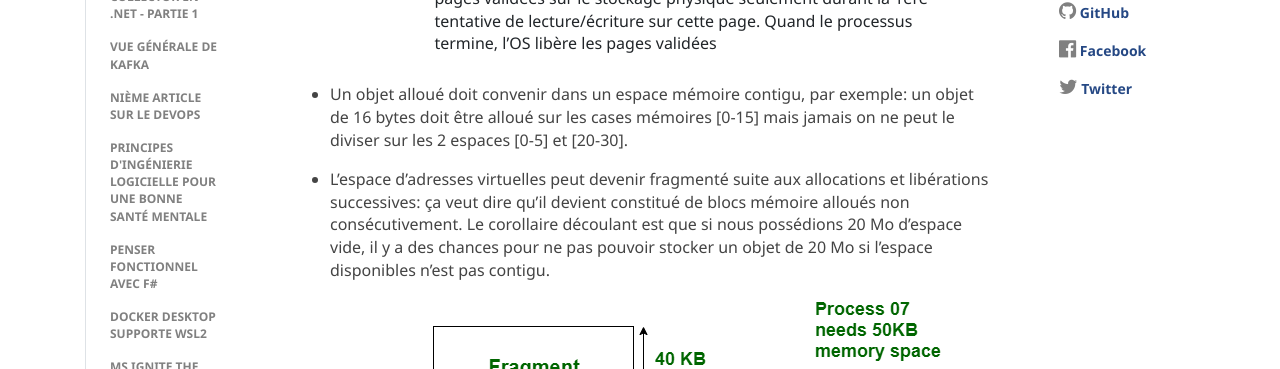
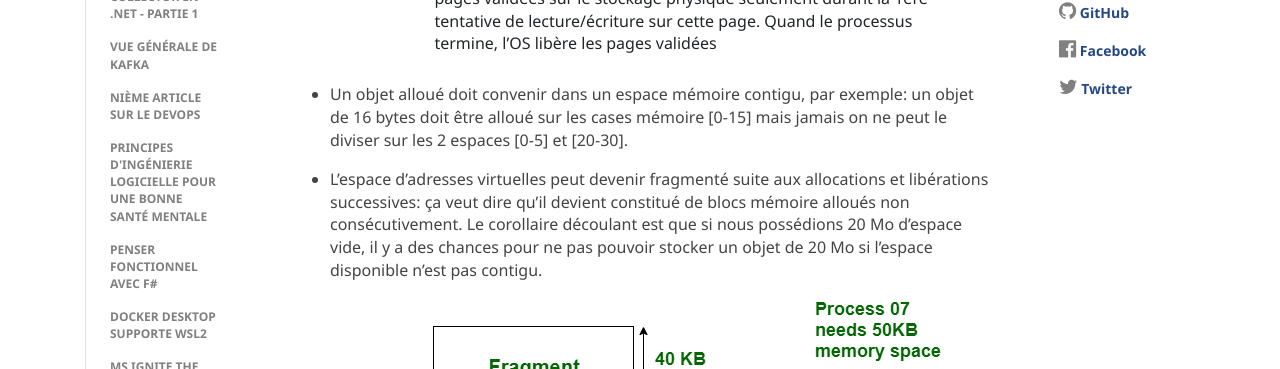
Before and after one commit to neosys-opentech/blog, a Jekyll site: the page built from _posts/2020-08-09-net-gc-part1.md, in a window 1280 px wide and 900 px high, scrolled down 1610 px. Shown: the part 177-546 px from the top of the window. Built offline with Jekyll 4.4.1, drawn with Linux system fonts in a browser that asks for light colours; nearby versions of some CDN libraries; emoji names are drawn with the system emoji font; some of the changed text lies outside the part shown.

Commit message:
typo 2 gc part 1

```diff
--- a/_posts/2020-08-09-net-gc-part1.md
+++ b/_posts/2020-08-09-net-gc-part1.md
@@ -40,9 +40,9 @@ L'article est une 1ère partie d'une série où nous allons couvrir les bases de
   | Réservée | La page a été réservée pour utilisation, mais ne possède pas de stockage physique associé. |
   | Validée | Un stockage physique est alloué pour cette page. L'OS persiste les pages validées sur le stockage physique seulement durant la 1ère tentative de lecture/écriture sur cette page. Quand le processus termine, l'OS libère les pages validées |
 
-+ Un objet alloué doit convenir dans un espace mémoire contigu, par exemple: un objet de 16 bytes doit être alloué sur les cases mémoires [0-15] mais jamais on ne peut le diviser sur les 2 espaces [0-5] et [20-30].
++ Un objet alloué doit convenir dans un espace mémoire contigu, par exemple: un objet de 16 bytes doit être alloué sur les cases mémoire [0-15] mais jamais on ne peut le diviser sur les 2 espaces [0-5] et [20-30].
 
-+ L'espace d'adresses virtuelles peut devenir fragmenté suite aux allocations et libérations successives: ça veut dire qu'il devient constitué de blocs mémoire alloués non consécutivement. Le corollaire découlant est que si nous possédions 20 Mo d'espace vide, il y a des chances pour ne pas pouvoir stocker un objet de 20 Mo si l'espace disponibles n'est pas contigu.
++ L'espace d'adresses virtuelles peut devenir fragmenté suite aux allocations et libérations successives: ça veut dire qu'il devient constitué de blocs mémoire alloués non consécutivement. Le corollaire découlant est que si nous possédions 20 Mo d'espace vide, il y a des chances pour ne pas pouvoir stocker un objet de 20 Mo si l'espace disponible n'est pas contigu.
 
 {:.ns-post-img-fluid}
 ![alt Mémoire fragmentée]({{ '/assets/images/posts/2020-08-09-net-gc-part1/fragmented-memory.png' | relative_url }}){:.mx-auto}{:.d-block}
```
Also changed, not shown: other parts of _posts/2020-08-09-net-gc-part1.md (+5 -5 lines).
